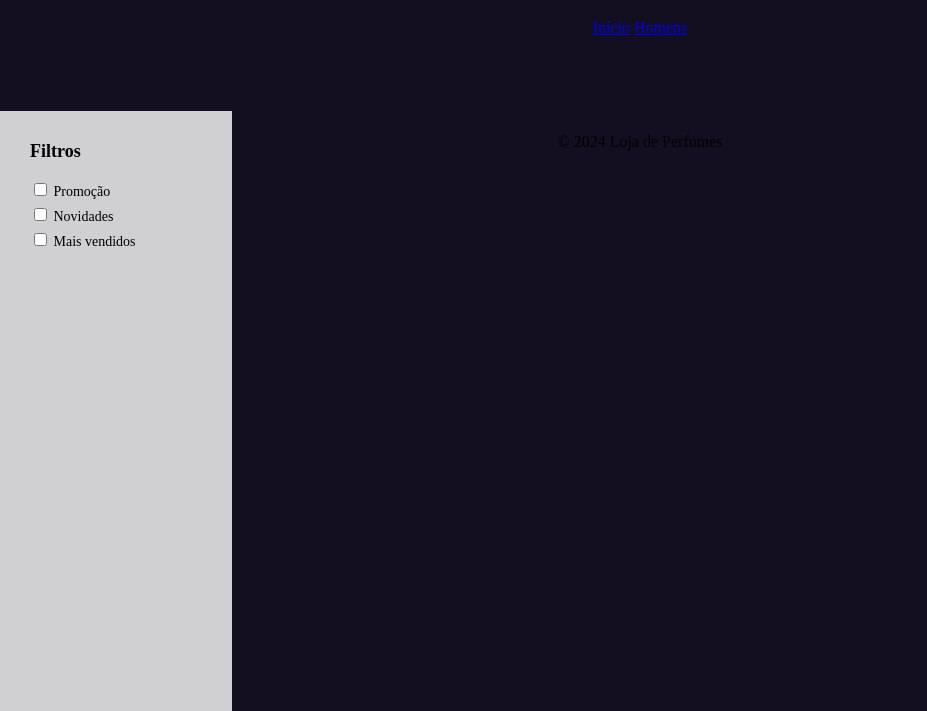
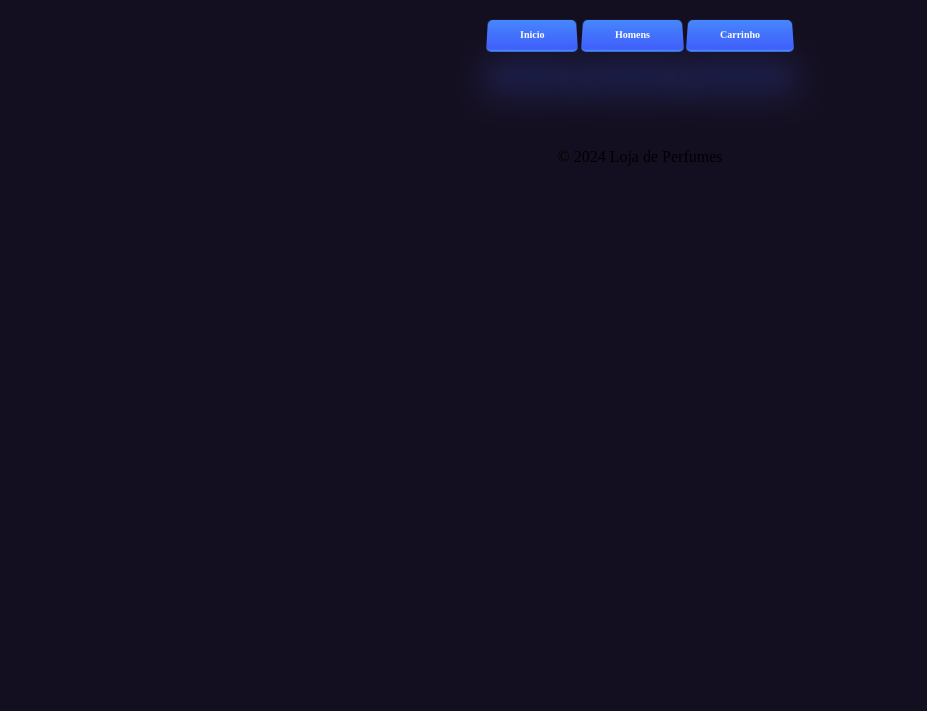
Before and after one commit to Th1ag0S1lva/FaculdadeDP, a plain HTML site: page PF.html in a window 1280 px wide. Shown: the part 89-800 px from the top of the page, without its empty margins (0-927 px from the left). Drawn offline with Linux system fonts and the light colour scheme; no server answers.

Commit message:
Update PF.html

```diff
--- a/PF.html
+++ b/PF.html
@@ -6,26 +6,22 @@
     <link rel="stylesheet" href="style.css">
     <title>Perfumes Femininos</title>
 </head>
+
 <body>
     <header>
-        <h1>Seja você nossa maior inspiração</h1>
+        <h1>Seja você nossa maior inspiração </h1>
         <nav>
-            <a href="index.html">Início</a>
-            <a href="PM.html">Homens</a>
+            <a href="index.html"class="styled-button">Inicio</a>
+            <a href="PM.html" class="styled-button">Homens</a>
+            <a href="carrinho.html"class="styled-button">Carrinho</a>
+
         </nav>
     </header>
-
     <div class="perfume-box" id="femininos-list">
+        <div id="femininos-list"></div>
     </div>
 
-    <div class="sidebar">
-        <div class="filters-section">
-            <h3>Filtros</h3>
-            <label><input type="checkbox"> Promoção</label>
-            <label><input type="checkbox"> Novidades</label>
-            <label><input type="checkbox"> Mais vendidos</label>
-        </div>
-    </div>
+
 
     <footer>
         <p>&copy; 2024 Loja de Perfumes</p>
```
